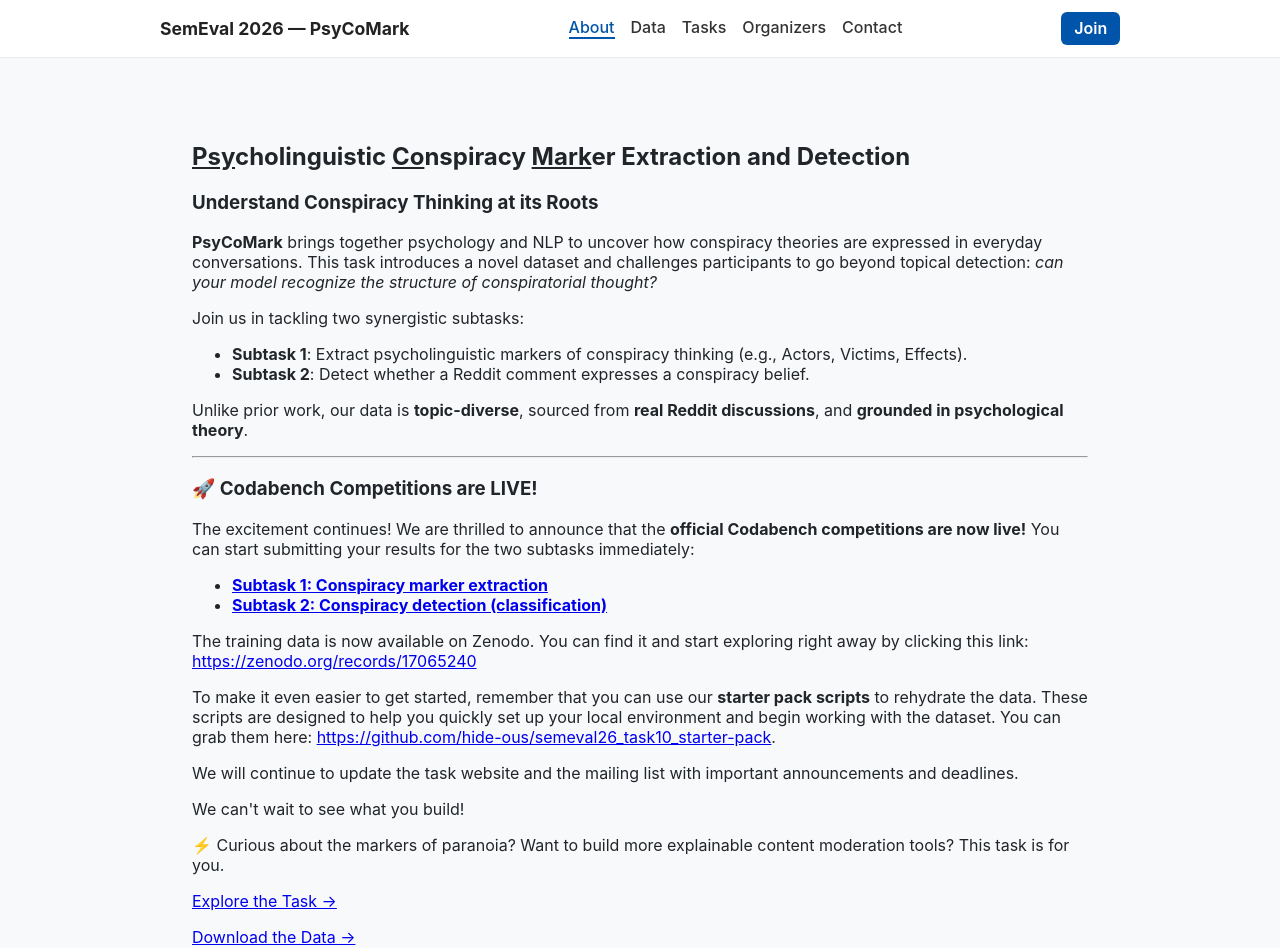
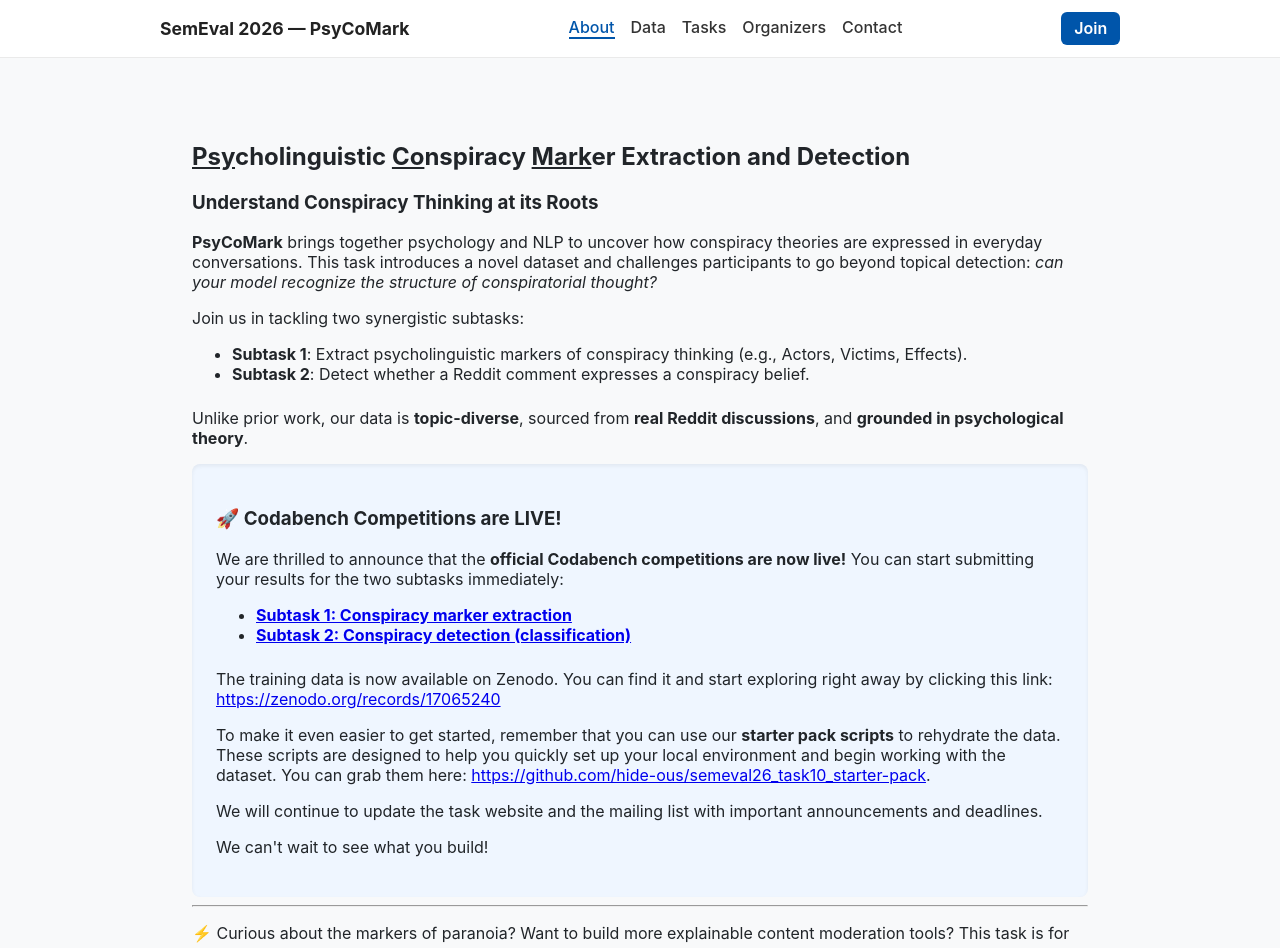
Before and after one commit to hide-ous/semeval2026-psycomark, an Angular app in the folder semeval-psycomark/: page / in a window 1280 px wide. Shown: the top 948 px of the page. Built offline with nearby package versions, Linux system fonts and the light colour scheme.

Commit message:
* styled the message

```diff
--- a/semeval-psycomark/src/app/features/about/about.css
+++ b/semeval-psycomark/src/app/features/about/about.css
@@ -0,0 +1,25 @@
+ul {
+  margin-bottom: 1.5rem;
+}
+
+/* Styles for the announcement box (equivalent to the Tailwind classes removed from the template) */
+.announcement-box {
+  /* bg-blue-50, border-l-4, border-blue-500, p-6 (6 units = 1.5rem or 24px) */
+  background-color: #eff6ff; /* blue-50 */
+  border-left-width: 4px;
+  border-left-color: #3b82f6; /* blue-500 */
+  padding: 1.5rem; /* Added margin/padding for content inside (p-6) */
+  /* Added rounded corners (rounded-lg) and improved shadow (shadow-inner) */
+  border-radius: 0.5rem; /* Equivalent to rounded-lg */
+  box-shadow: inset 0 2px 4px 0 rgba(0, 0, 0, 0.06); /* Equivalent to a subtle shadow-inner */
+}
+
+/* Styles for the hr inside the announcement box */
+.announcement-box hr {
+  /* my-6, border-blue-300 */
+  margin-top: 1.5rem;
+  margin-bottom: 1.5rem;
+  border-color: #93c5fd; /* blue-300 */
+  border-style: solid;
+  border-width: 1px 0 0 0;
+}
--- a/semeval-psycomark/src/app/features/about/about.html
+++ b/semeval-psycomark/src/app/features/about/about.html
@@ -18,15 +18,15 @@
     </p>
 
     <!-- START: Integrated Announcement Message -->
-    <div class="mt-12 p-6 bg-blue-50 border-l-4 border-blue-500 rounded-lg shadow-inner">
+    <div class="mt-12 p-6 bg-blue-50 border-l-4 border-blue-500 rounded-lg shadow-inner announcement-box">
 
-      <hr class="my-6 border-blue-300">
+
 
       <h3 class="text-xl font-bold text-gray-800 mb-3">
         🚀 Codabench Competitions are LIVE!
       </h3>
       <p class="text-gray-700 mb-3">
-        The excitement continues! We are thrilled to announce that the <strong>official Codabench competitions are now live!</strong> You can start submitting your results for the two subtasks immediately:
+        We are thrilled to announce that the <strong>official Codabench competitions are now live!</strong> You can start submitting your results for the two subtasks immediately:
       </p>
 
       <ul class="list-disc list-inside ml-6 space-y-2 text-gray-700 font-medium">
@@ -49,7 +49,7 @@
       </p>
     </div>
     <!-- END: Integrated Announcement Message -->
-
+    <hr class="my-6 border-blue-300">
     <p>
       ⚡ Curious about the markers of paranoia? Want to build more explainable content moderation tools? This task is for you.
     </p>
```
